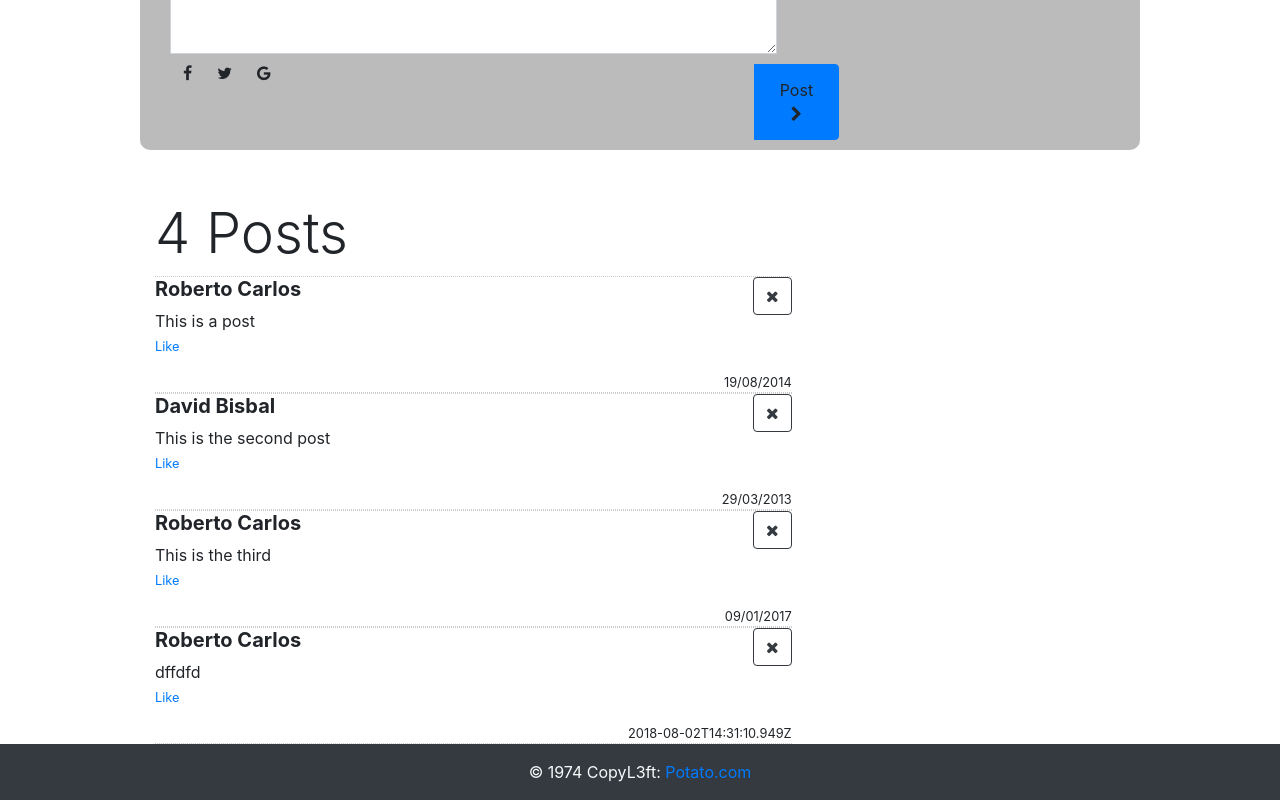
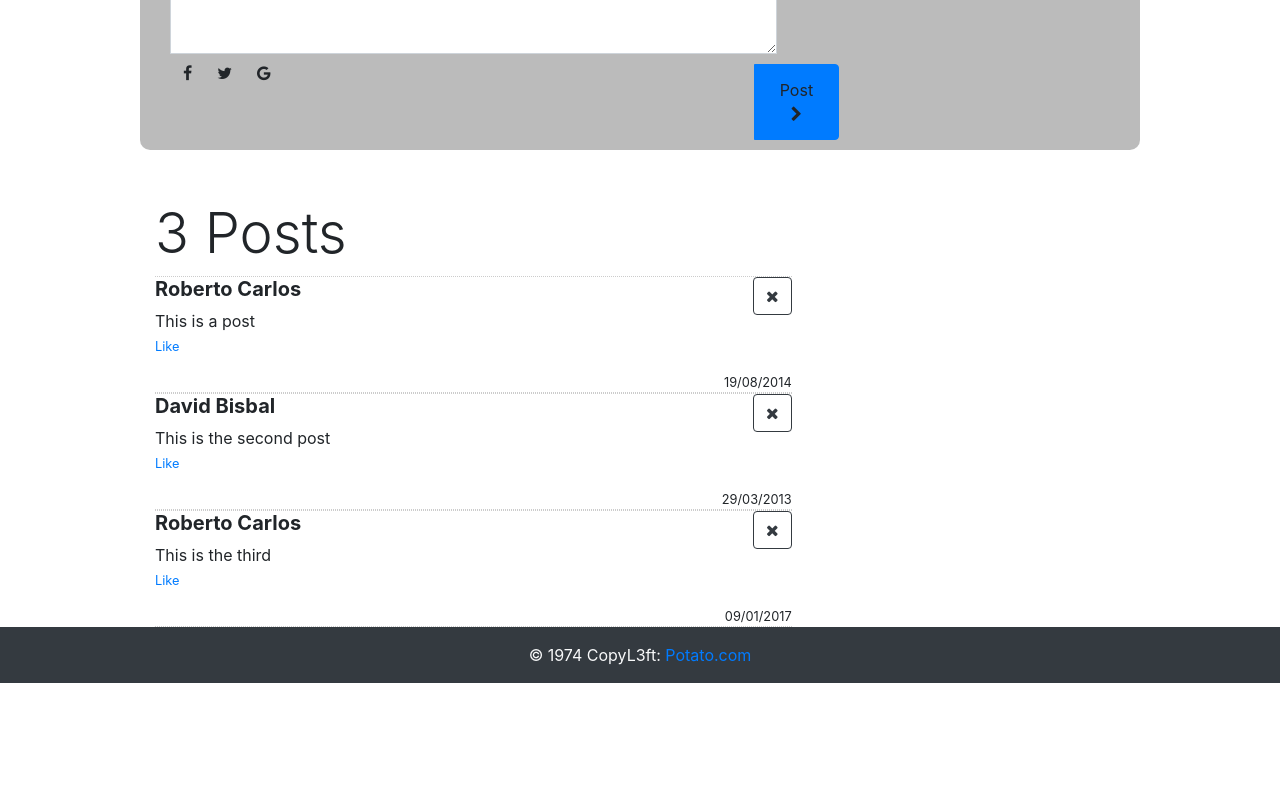
Before and after one commit to TeodorVladislavovIvanov/friendsnetFront, an Angular app in the folder friendsNetFront/: page / in a window 1280 px wide. Shown: the part 915-1715 px from the top of the page. After the commit the page ends 1598 px from the top, so only its background shows below. Built offline with nearby package versions, Linux system fonts and the light colour scheme; data requests are answered from the project's data file.

Commit message:
adding post list to postfriends

```diff
--- a/friendsNetFront/db.json
+++ b/friendsNetFront/db.json
@@ -60,28 +60,6 @@
           }
         ]
       }
-    },
-    {
-      "creationDate": "2018-08-02T14:31:10.949Z",
-      "text": "dffdfd",
-      "user": {
-        "id": 1,
-        "name": "Roberto",
-        "surname": "Carlos",
-        "friends": [
-          {
-            "id": 3,
-            "name": "Tupac",
-            "surname": "Shakur"
-          },
-          {
-            "id": 4,
-            "name": "Cristiano",
-            "surname": "Ronaldo"
-          }
-        ]
-      },
-      "id": 4
     }
   ],
   "users": [
--- a/friendsNetFront/src/app/posts/posts-friends/posts-friends.component.html
+++ b/friendsNetFront/src/app/posts/posts-friends/posts-friends.component.html
@@ -1,7 +1,7 @@
 <div class="container">
     <div class="row">
         <div class="col-6">
-        <app-posts-list></app-posts-list>
+        <app-posts-list *ngIf="myPosts" [myPosts]="myPosts"></app-posts-list>
         </div>
         <div class="col-6">
         <app-users-list></app-users-list>
--- a/friendsNetFront/src/app/posts/posts-friends/posts-friends.component.ts
+++ b/friendsNetFront/src/app/posts/posts-friends/posts-friends.component.ts
@@ -1,4 +1,6 @@
-import { Component, OnInit } from '@angular/core';
+import { Component, OnInit, Input } from '@angular/core';
+import { Post } from '../shared/post.model';
+import { PostService } from '../shared/post.service';
 
 @Component({
   selector: 'app-posts-friends',
@@ -7,9 +9,15 @@ import { Component, OnInit } from '@angular/core';
 })
 export class PostsFriendsComponent implements OnInit {
 
-  constructor() { }
+  myPosts: Post[];
+  constructor(private postService: PostService) { }
 
   ngOnInit() {
+    this.postService.getPostList()
+      .subscribe((data: Post[]) => this.myPosts = data,
+        error => console.error(error),
+        () => console.log('Posts Loaded!')
+      );
   }
 
 }
--- a/friendsNetFront/src/app/users/users-list/users-list.component.html
+++ b/friendsNetFront/src/app/users/users-list/users-list.component.html
@@ -8,7 +8,7 @@
                 <div class="table-container">
                     <table class="table-users table" border="0">
                         <tbody>
-                            <tr *ngFor="let user of user.friends">
+                            <tr *ngFor="let user of user?.friends">
                                 <td width="10" align="center">
                                     <i class="fa fa-2x fa-user fw"></i>
                                 </td>
```
